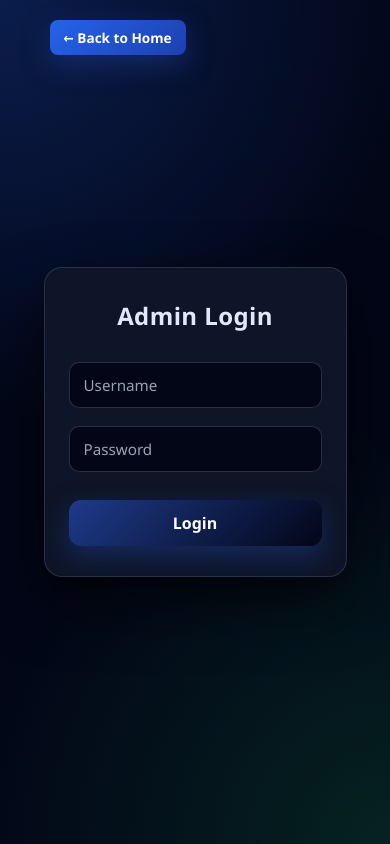
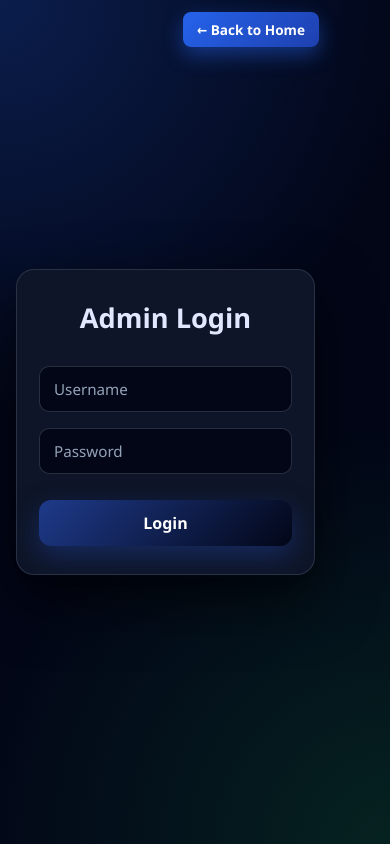
Before and after one commit to codedbysriram/dashboard, a React (Vite) app: page /admin in a window 390 px wide. Built offline with nearby package versions, Linux system fonts and the light colour scheme.

Commit message:
Deploy OCR backend safely

```diff
--- a/src/styles/AdminLogin.css
+++ b/src/styles/AdminLogin.css
@@ -4,13 +4,6 @@
   margin: 0;
   padding: 0;
   font-family: "Segoe UI", Tahoma, Geneva, Verdana, sans-serif;
-}
-
-/* ================= THEME VARIABLES ================= */
-:root {
-  --btn-bg: linear-gradient(135deg, #1e3a8a, #020617);
-  --btn-shadow: 0 10px 26px rgba(30, 58, 138, 0.55);
-  --btn-hover-shadow: 0 18px 40px rgba(37, 99, 235, 0.65);
 }
 
 /* ================= PAGE BACKGROUND ================= */
@@ -20,17 +13,14 @@ body {
     radial-gradient(circle at top left, rgba(37, 99, 235, 0.25), transparent 45%),
     radial-gradient(circle at bottom right, rgba(22, 163, 74, 0.18), transparent 45%),
     linear-gradient(135deg, #020617, #020617);
-  display: flex;
-  align-items: center;
-  justify-content: center;
   color: #e5e7eb;
 }
 
 /* ================= LOGIN PAGE WRAPPER ================= */
 .login-page {
-  width: 100%;
   min-height: 100vh;
   position: relative;
+
   display: flex;
   align-items: center;
   justify-content: center;
@@ -40,32 +30,32 @@ body {
 .back-btn {
   position: absolute;
   top: 20px;
-  left: 20px;
+  right: 20px;
 
-  padding: 6px 14px;
-  font-size: 0.85rem;
+  padding: 8px 16px;
+  font-size: 0.9rem;
   font-weight: 600;
 
-  background: var(--btn-bg);
+  background: linear-gradient(135deg, #2563eb, #1e40af);
   color: #ffffff;
 
   border: none;
-  border-radius: 8px;
+  border-radius: 10px;
   cursor: pointer;
 
-  box-shadow: var(--btn-shadow);
+  box-shadow: 0 8px 20px rgba(37, 99, 235, 0.45);
   transition: all 0.25s ease;
 }
 
 .back-btn:hover {
   transform: translateY(-2px);
-  box-shadow: var(--btn-hover-shadow);
+  box-shadow: 0 14px 30px rgba(59, 130, 246, 0.6);
 }
 
 /* ================= LOGIN BOX ================= */
 .login-box {
   width: 100%;
-  max-width: 420px;
+  max-width: 380px;
   padding: 36px 32px;
 
   background: rgba(15, 23, 42, 0.95);
@@ -73,25 +63,26 @@ body {
   border: 1px solid rgba(148, 163, 184, 0.2);
 
   box-shadow: 0 25px 60px rgba(0, 0, 0, 0.65);
+
   display: flex;
   flex-direction: column;
+  gap: 18px;
 }
 
 /* ================= TITLE ================= */
 .login-box h2 {
   text-align: center;
-  margin-bottom: 28px;
   font-size: 1.7rem;
   font-weight: 700;
   color: #e0e7ff;
-  letter-spacing: 0.4px;
+  margin-bottom: 10px;
 }
 
 /* ================= FORM ================= */
 .login-box form {
   display: flex;
   flex-direction: column;
-  gap: 18px;
+  gap: 16px;
 }
 
 /* ================= INPUTS ================= */
@@ -117,44 +108,39 @@ body {
   box-shadow: 0 0 0 2px rgba(37, 99, 235, 0.25);
 }
 
-/* ================= ALL BUTTONS (SAME STYLE) ================= */
+/* ================= LOGIN BUTTON ================= */
 .login-box button {
   margin-top: 10px;
   padding: 12px;
-  font-size: 1rem;
-  font-weight: 600;
 
-  background: var(--btn-bg);
+  background: linear-gradient(135deg, #1e3a8a, #020617);
   color: #ffffff;
 
   border: none;
   border-radius: 12px;
+  font-size: 1rem;
+  font-weight: 600;
   cursor: pointer;
 
-  box-shadow: var(--btn-shadow);
+  box-shadow: 0 10px 26px rgba(30, 58, 138, 0.55);
   transition: all 0.3s ease;
 }
 
 .login-box button:hover {
   transform: translateY(-2px);
-  box-shadow: var(--btn-hover-shadow);
-}
-
-/* ================= DISABLED BUTTON ================= */
-button:disabled {
-  opacity: 0.6;
-  cursor: not-allowed;
-  box-shadow: none;
+  box-shadow: 0 18px 40px rgba(37, 99, 235, 0.65);
 }
 
 /* ================= RESPONSIVE ================= */
 @media (max-width: 480px) {
   .login-box {
-    margin: 0 14px;
-    padding: 30px 24px;
+    margin: 0 16px;
+    padding: 28px 22px;
   }
 
-  .login-box h2 {
-    font-size: 1.5rem;
+  .back-btn {
+    top: 12px;
+    right: 12px;
+    font-size: 0.85rem;
   }
 }
```
